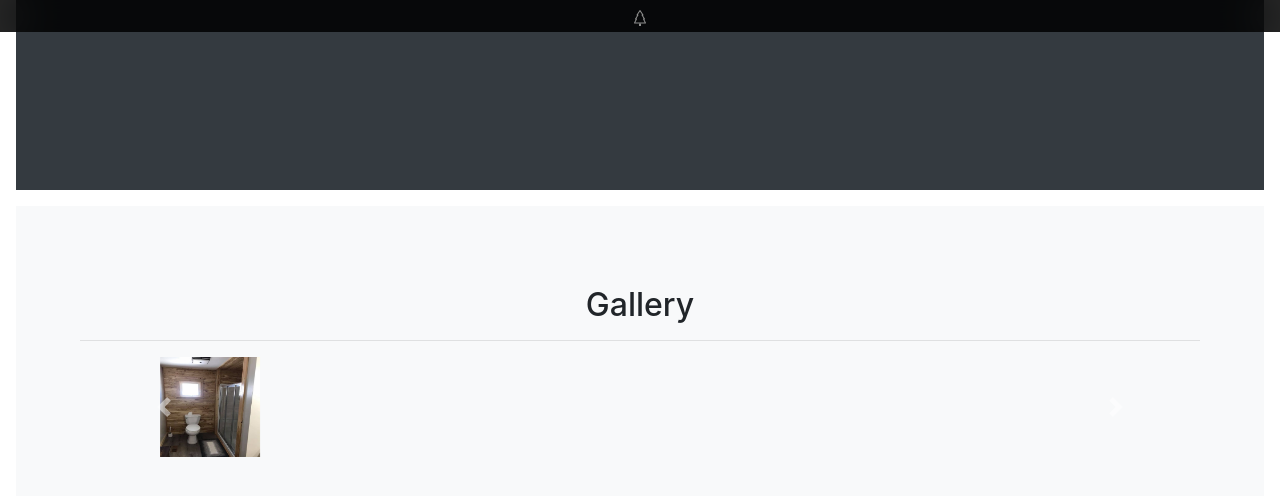
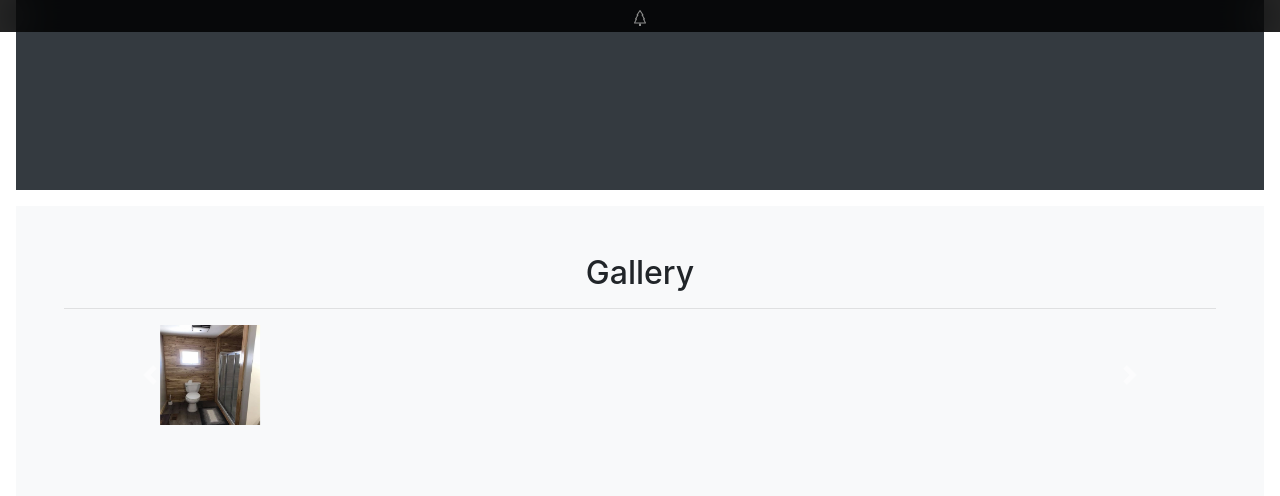
Before and after one commit to DBCarpentry/DBCarpentry.github.io, a Jekyll site: the page built from index.html, in a window 1280 px wide and 900 px high, scrolled down 1674 px. Shown: the top 496 px of the window. Built offline with Jekyll 4.4.1, drawn with Linux system fonts in a browser that asks for light colours.

Commit message:
carousel

```diff
--- a/index.html
+++ b/index.html
@@ -111,7 +111,6 @@ title: Index
 
   <!-- gallery -->
   <div class="position-relative overflow-hidden p-3 p-md-5 m-md-3 text-center bg-light"  style="height: 100vh">
-    <div class="my-3 p-3">
       <h2 class="display-5">Gallery</h2>
       <hr></hr>
       <div id="myCarousel" class="carousel slide" data-interval="true">
@@ -152,7 +151,7 @@ title: Index
             <span class="visually-hidden"></span>
           </a>
       </div>
-    </div>
+
       <!--div class="bg-light shadow-sm mx-auto" style="width: 80%; height: 300px; border-radius: 21px 21px 0 0;"></div-->
     </div>
 
```
